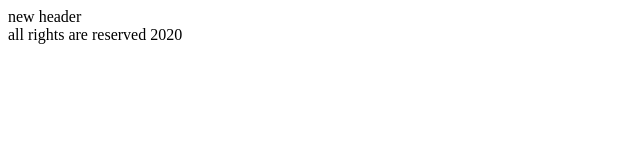
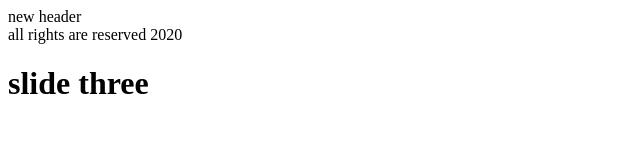
Before and after one commit to ahmadkabiri/git-project-one-Copy, a website: page index.html in a window 1280 px wide. Shown: the whole page, without its empty margins (0-640 px from the left). Drawn offline with Linux system fonts and the light colour scheme.

Commit message:
slide added

```diff
--- a/index.html
+++ b/index.html
@@ -13,5 +13,8 @@
     <footer>
         all rights are reserved 2020
     </footer>
+    <div class="slider">
+        <h1>slide three</h1>
+    </div>
 </body>
 </html>
```
